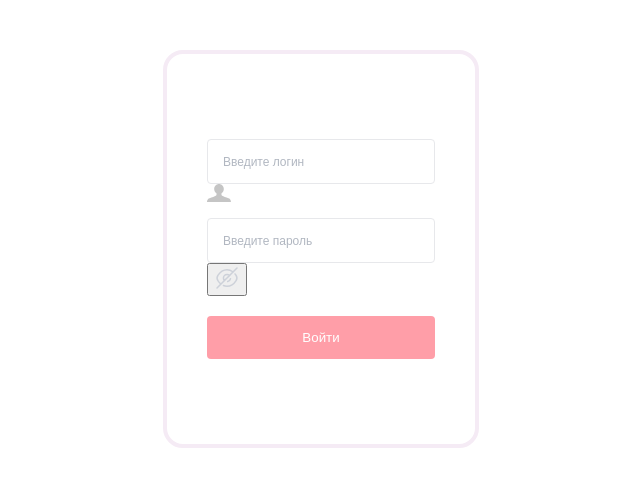
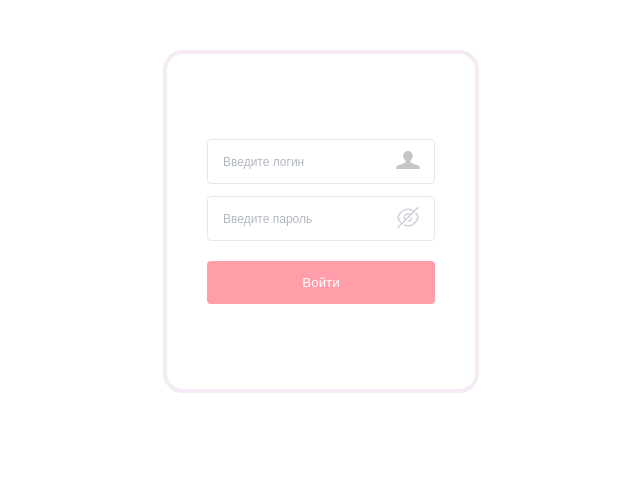
Before and after one commit to StanislavSH109/position_practice_form_6, a plain HTML site: page index.html in a window 1280 px wide. Shown: the whole page, without its empty margins (319-959 px from the left). Drawn offline with Linux system fonts and the light colour scheme.

Commit message:
Changed custom properties

```diff
--- a/css/style.css
+++ b/css/style.css
@@ -48,10 +48,34 @@ body {
     border-radius: 4px;
 }
 
+.custom-input {
+    position: relative;
+}
+
+
 .custom-input__field::placeholder {
     font-size: 12px;
     line-height: 125%;
     color: #b1b7c1;
+}
+
+.custom-input__icon {
+    position: absolute;
+    top: 50%;
+    right: 15px;
+    transform: translateY(-50%)
+}
+
+.custom-input__icon--user {
+    pointer-events: none;
+}
+
+
+.custom-input__icon--password {
+    padding: 0;
+    background-color: unset;
+    border: none;
+    cursor: pointer;
 }
 
 .form-login__btn {
```
